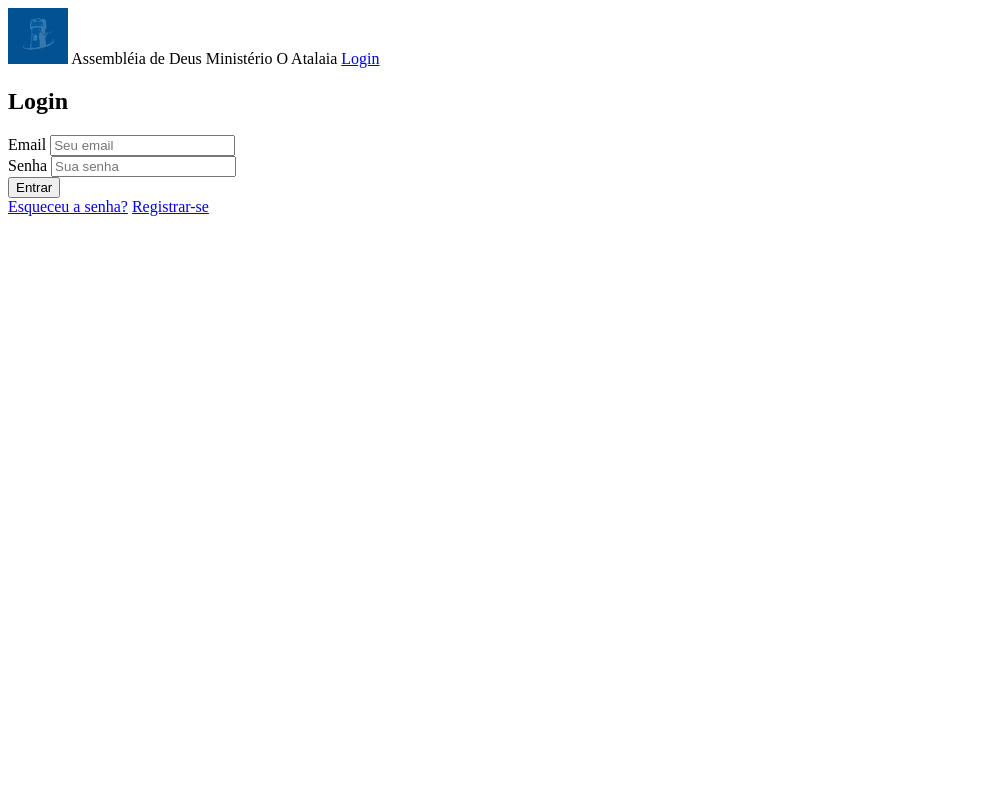
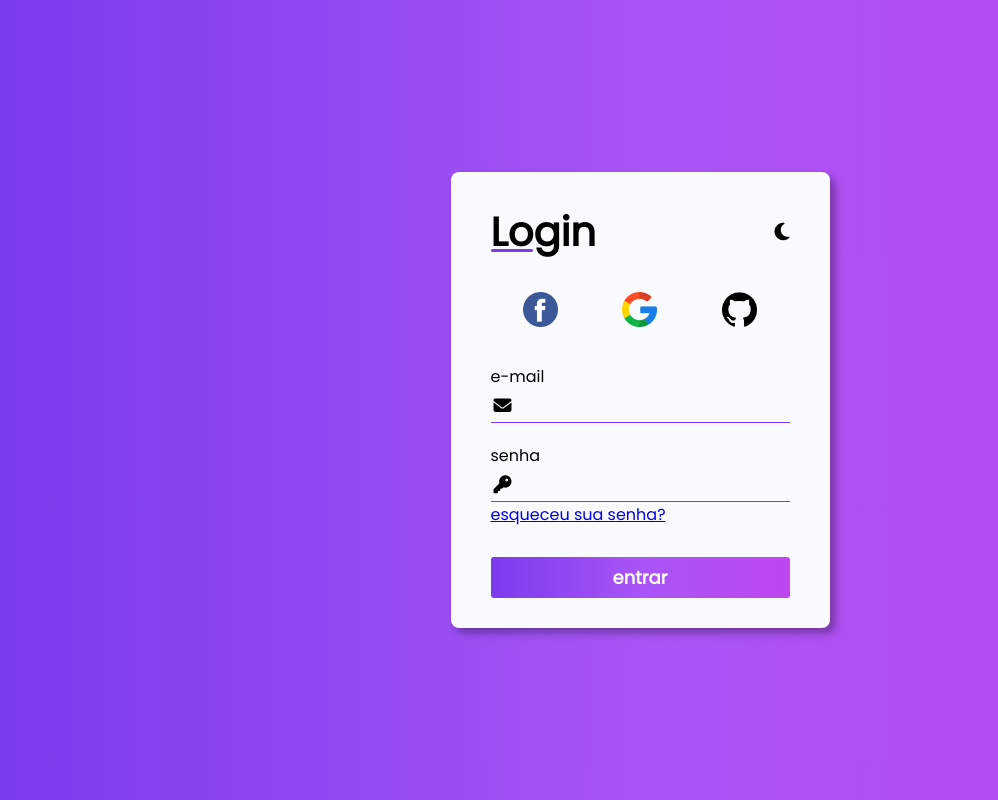
Before and after one commit to raissaasantos/UniversityExtension, a PHP site: page /pages/login.php in a window 1280 px wide. Shown: the whole page, without its empty margins (0-998 px from the left). Run offline with PHP 8.4, Linux system fonts and the light colour scheme.

Commit message:
Add files via upload

```diff
--- /dev/null
+++ b/assets/css/style1.css
@@ -0,0 +1,190 @@
+@import url('https://fonts.googleapis.com/css2?family=Poppins:wght@100;200;300;400&display=swap');
+/** Variables - colors **/
+:root {
+    /* Light */
+    --color-light-50: #f8fafc;
+
+    /* Dark */
+    --color-dark-50: #797984;
+    --color-dark-100: #312d37;
+    --color-dark-900: #000;
+
+    /* Purple */
+    --color-purple-50: #7c3aed;
+    --color-purple-100: #a855f7;
+    --color-purple-200: #bf46ef;
+
+    /* Gradient */
+    --color-gradient: linear-gradient(90deg, var(--color-purple-50), var(--color-purple-100), var(--color-purple-200));
+}
+
+/* General */
+* {
+    font-family: 'Poppins', sans-serif;
+    margin: 0;
+    padding: 0;
+    box-sizing: border-box;
+}
+
+#container {
+    height: 100vh;
+    width: 100%;
+    display: flex;
+    justify-content: center;
+    align-items: center;
+    background: var(--color-gradient);
+}
+
+#login_form {
+    display: flex;
+    flex-direction: column;
+    height: fit-content;
+    background-color: var(--color-light-50);
+    padding: 30px 40px;
+    border-radius: 8px;
+    gap: 30px;
+    box-shadow: 5px 5px 8px rgba(0, 0, 0, 0.336);
+    animation: dark-to-light-background 0.3s ease-in-out;
+}
+
+/* Form Header */
+#form_header {
+    display: flex;
+    align-items: center;
+    justify-content: space-between;
+}
+
+#form_header h1 {
+    font-size: 40px;
+    position: relative;
+}
+
+#form_header h1::before {
+    position: absolute;
+    content: '';
+    width: 40%;
+    height: 3px;
+    background-color: var(--color-purple-50);
+    bottom: 10px;
+    border-radius: 5px;
+}
+
+#mode_icon {
+    cursor: pointer;
+    font-size: 20px;
+}
+
+/* Social Media */
+#social_media {
+    display: flex;
+    justify-content: space-around;
+}
+
+#social_media img {
+    width: 35px;
+    transition:0.2s;
+}
+
+#social_media img:hover {
+    transform: scale(1.2);
+    transition:0.2s;
+}
+
+/* Inputs */
+#inputs {
+    display: flex;
+    align-items: center;
+    justify-content: center;
+    flex-direction: column;
+    gap: 20px;
+}
+
+.input-box>label {
+    font-size: 14px;
+    color: var(--color-dark-50);
+}
+
+.input-field {
+    display: flex;
+    align-items: center;
+    gap: 15px;
+    padding: 3px;
+    border-bottom: 1px solid var(--color-purple-50);
+    cursor: text;
+}
+
+.input-field i {
+    font-size: 18px;
+    cursor: text;
+    color: var(--color-dark-900);
+}
+
+.input-field input {
+    border: none;
+    width: 260px;
+    background-color: transparent;
+    font-size: 18px;
+    padding: 0px 5px;
+}
+
+.input-field input:focus {
+    outline: none;
+}
+
+/* Forgot password */
+#forgot_password a {
+    text-decoration: none;
+    color: var(--color-dark-50);
+    font-size: 12px;
+}
+
+#forgot_password a:hover {
+    color: var(--color-purple-50);
+}
+
+/* Login Button */
+#login_button {
+    border: none;
+    background: var(--color-gradient);
+    padding: 7px;
+    border-radius: 3px;
+    color: var(--color-light-50);
+    font-weight: bold;
+    font-size: 18px;
+    cursor: pointer;
+
+}
+
+#login_button:hover {
+    transform: scale(1.05);
+}
+
+/* Dark Mode */
+.dark#login_form {
+    color: var(--color-light-50);
+    background-color: var(--color-dark-100);
+    animation: light-to-dark-background 0.3s ease-in-out;
+}
+
+.dark#login_form .input-field input,
+.dark#login_form .input-field i {
+    color: var(--color-light-50);
+}
+
+@keyframes dark-to-light-background {
+    0% {
+        background-color:var(--color-dark-100);
+    }
+    100.0% {
+        background-color:var(--color-light-50);
+    }
+}
+
+@keyframes light-to-dark-background {
+    0% {
+        background-color:var(--color-light-50);
+    }
+    100.0% {
+        background-color:var(--color-dark-100);
+    }
+}
--- /dev/null
+++ b/assets/js/script.js
@@ -0,0 +1,18 @@
+const mode = document.getElementById('mode_icon');
+
+mode.addEventListener('click', () => {
+    const form = document.getElementById('login_form');
+
+    if(mode.classList.contains('fa-moon')) {
+        mode.classList.remove('fa-moon');
+        mode.classList.add('fa-sun');
+
+        form.classList.add('dark');
+        return ;
+    }
+
+    mode.classList.remove('fa-sun');
+    mode.classList.add('fa-moon');
+
+    form.classList.remove('dark');
+});
--- a/pages/login.php
+++ b/pages/login.php
@@ -1,43 +1,66 @@
 <!DOCTYPE html>
-<html lang="pt-br">
+<html lang="en">
 <head>
     <meta charset="UTF-8">
     <meta name="viewport" content="width=device-width, initial-scale=1.0">
-  <title>Assembléia de Deus Ministério O Atalaia - Login</title>
+    <link rel="stylesheet" href="https://cdnjs.cloudflare.com/ajax/libs/font-awesome/6.5.2/css/all.min.css" integrity="sha512-SnH5WK+bZxgPHs44uWIX+LLJAJ9/2PkPKZ5QiAj6Ta86w+fsb2TkcmfRyVX3pBnMFcV7oQPJkl9QevSCWr3W6A==" crossorigin="anonymous" referrerpolicy="no-referrer" />
+    <link rel="stylesheet" href="../assets/css/style1.css">
+    <title>login Dark/Ligth Mode</title>
     <style>
+
+
 
     </style>
 </head>
 <body>
-  <nav class="nav_logo">
-    <img src="../img/logo.png" alt="Assembléia de Deus Ministério O Atalaia" width="60">
-    <span>Assembléia de Deus Ministério O Atalaia</span>
-    <a href="pages/login.php">Login</a>
-  </nav>
-  <div class="main-content">
-    <div class="form-container">
-      <h2>Login</h2>
-      <div class="form-center-card">
-        <form class="form-control" id="loginForm">
-          <div class="group-input">
-            <label for="email">Email</label>
-            <input type="email" class="inputBox" name="email" id="email" placeholder="Seu email" required>
+    <main id="container">
+        <form id="login_form">
+            <div id="form_header">
+                <h1>Login</h1>
+                <i id="mode_icon" class="fa-solid fa-moon"></i>
             </div>
-          <div class="group-input">
-            <label for="password">Senha</label>
-            <input type="password" class="inputBox" name="password" id="password" placeholder="Sua senha" required>
+            <div id="social_media">
+                <a href="#">
+                <img src="../assets/imgs/facebook.png" alt="Facebook Logo">
+            </a>
+            <a href="#">
+                <img src="../assets/imgs/google.png" alt="Google Logo">
+            </a>
+            <a href="#">
+                <img src="../assets/imgs/github.png" alt="Github Logo">
+            </a>
             </div>
-          <div class="group-input">
-            <button type="submit" class="btnSend">Entrar</button>
+            <div id="inputs">
+                <div id="input-box">
+                    <label for="e-mail">
+                        e-mail
+                        <div class="input-field">
+                        <i class="fa-solid fa-envelope"></i>
+                        <input type="e-mail" id="email" name="e-mail">
+
                         </div>
-          <div class="additional-options">
-            <a href="#">Esqueceu a senha?</a>
-            <a href="#">Registrar-se</a>
+                    </label>
                 </div>
-        </form>
+                <div id="input-box">
+                    <label for="senha">
+                        senha
+                        <div class="input-field">
+                        <i class="fa-solid fa-key"></i>
+                        <input type="senha" id="senha" name="senha">
+                        </div>
+                        </label>
+                        <div id="esqueci-a-senha">
+                            <a href="#">
+                                esqueceu sua senha?
+                            </a>
                     </div>
                 </div>
             </div>
-
+           <button type="submit" id="login_button">
+            entrar
+           </button>
+        </form>
+    </main>
+    <script type="text/javascript" src="../assets/js/script.js"></script>
 </body>
 </html>
```
Also changed, not shown: applications.html (added, +79 -0 lines), bitnami.css (added, +15 -0 lines), index.html (added, +21 -0 lines), assets/imgs/facebook.png (added), assets/imgs/github.png (added), assets/imgs/google.png (added), favicon.ico (added). Lines whose indentation alone changed are shown as unchanged.
